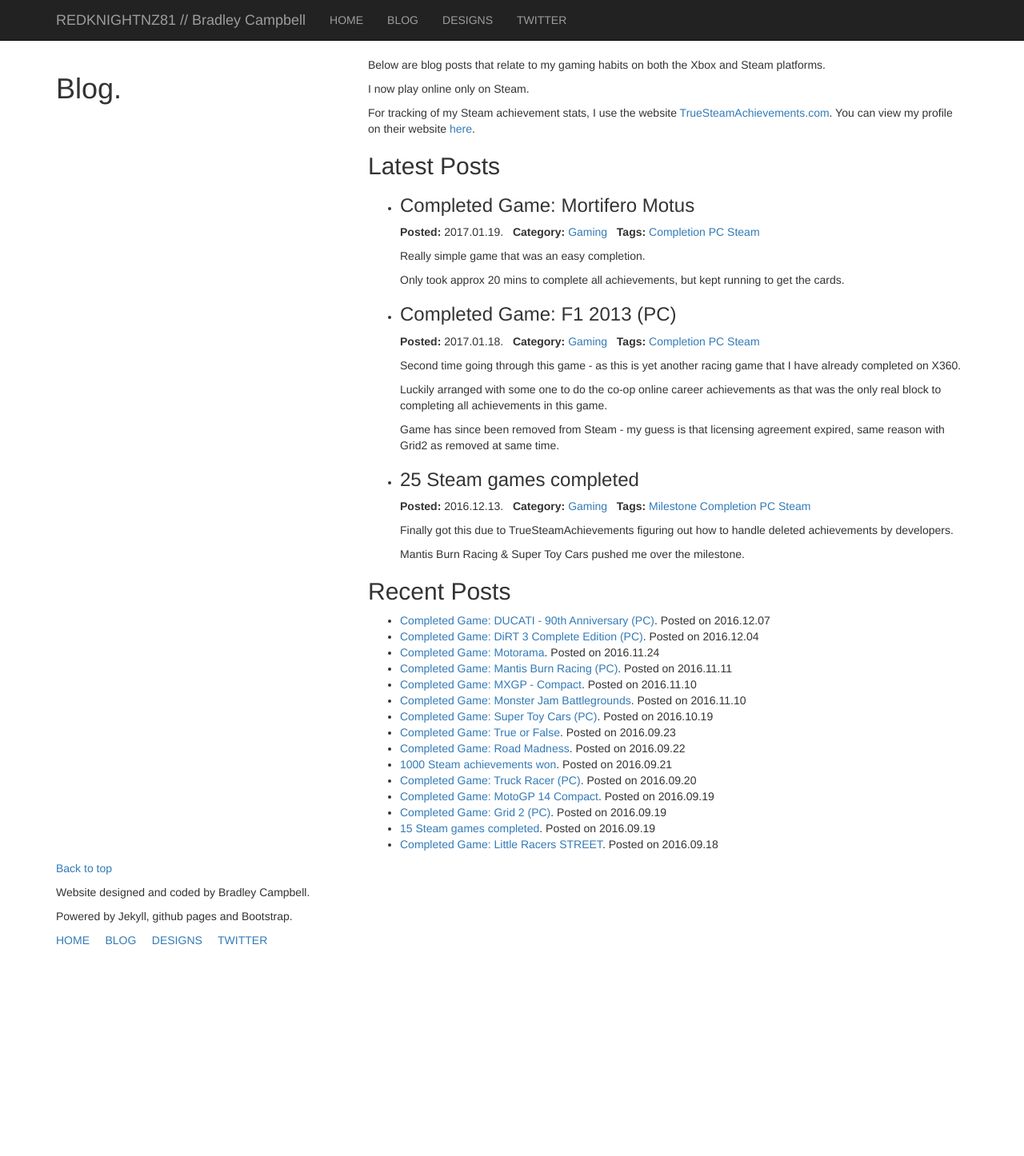
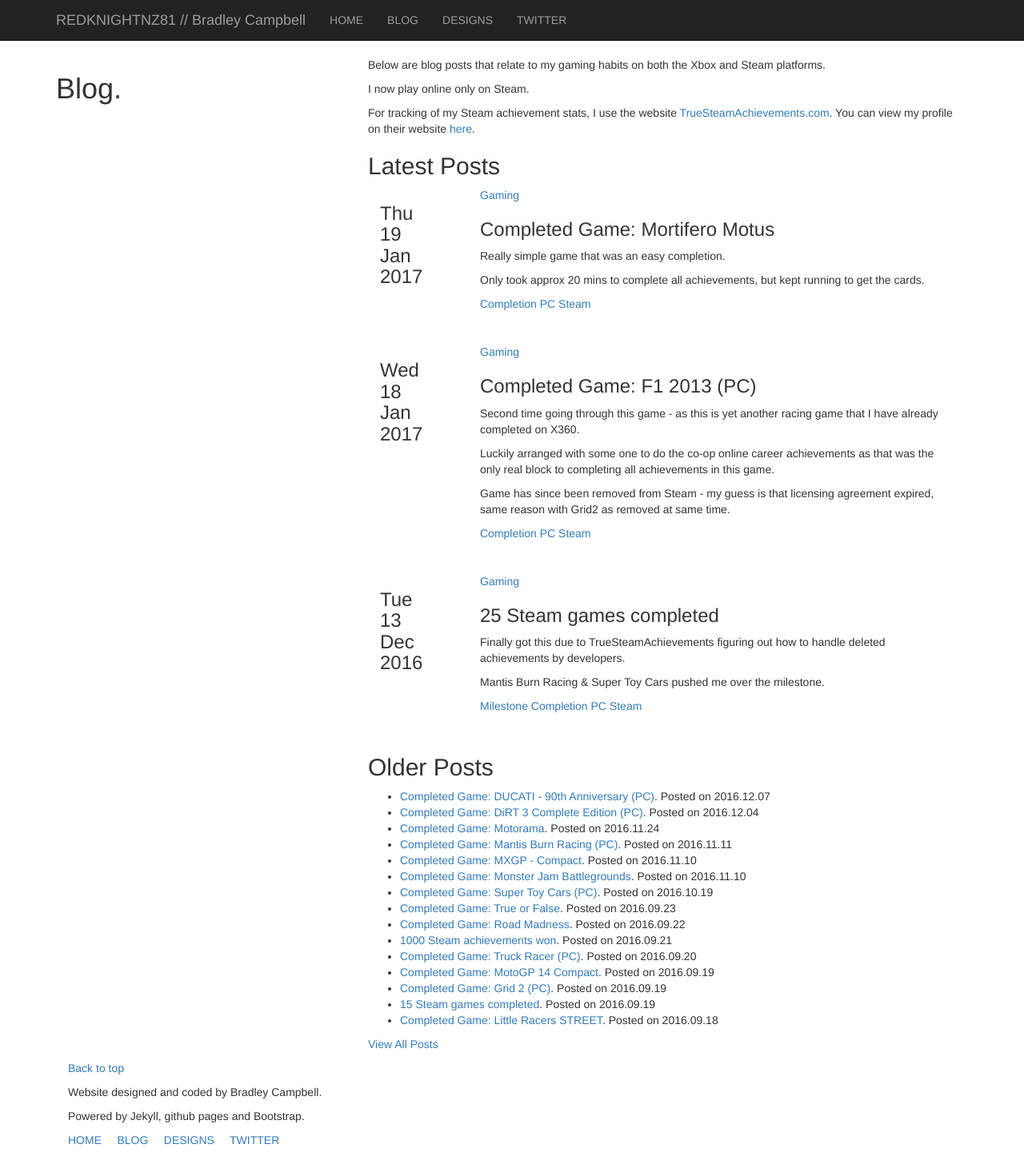
Before and after one commit to redknightnz81/redknightnz81.github.io, a Jekyll site: the page built from blog/index.html, in a window 1280 px wide. Shown: the whole page at 80% size. Built offline with Jekyll 4.4.1, drawn with Linux system fonts in a browser that asks for light colours; nearby versions of some CDN libraries; before the commit the page ends 1196 px from its top, so only the background shows below that.

Commit message:
2017.01.19.v12
New blog layout.

```diff
--- a/blog/index.html
+++ b/blog/index.html
@@ -89,25 +89,28 @@ title: Bradley Campbell's Blog
 		<p>I now play online only on Steam.</p>
 		<p>For tracking of my Steam achievement stats, I use the website <a href = "http://www.truesteamachievements.com" target = "_blank">TrueSteamAchievements.com</a>.  You can view my profile on their website <a href = "https://truesteamachievements.com/gamer/redknightnz81" target = "_blank">here</a>.</p>
 		<h2>Latest Posts</h2>
-		<ul class="posts">
+		<div class = "blog-most-recent-posts">
 {% for post in site.posts limit:3%}
-			<li>
+			<div class="col-xs-12 col-md-2">
+				<h3>{{ post.date | date: "%a" }}<br class = "hidden-xs hidden-sm" /> {{ post.date | date: "%-d" }}<br  class = "hidden-xs hidden-sm" /> {{ post.date | date: "%b" }}<br class = "hidden-xs hidden-sm" /> {{ post.date | date: "%Y" }}</h3>
+			</div>
+			<div class="col-xs-12 col-md-10">
+				<p class = "hidden-xs hidden-sm current-blog-post-categories">{% for category in post.category %}<a href="/blog/category/#{{ category | slugify }}">{{ category }}</a>&nbsp;{% endfor %}</p>
 				<h3>{{ post.title }}</h3>
-				<p>
-					<strong>Posted:</strong> {{ post.date | date: "%Y.%m.%d" }}.&nbsp;&nbsp;
-					<strong>Category:</strong> {% for category in post.category %}<a href="/blog/category/#{{ category | slugify }}">{{ category }}</a>&nbsp;{% endfor %}&nbsp;
-					<strong>Tags:</strong> {% for tag in post.tags %}<a href="/blog/tag/#{{ tag | slugify }}">{{ tag }}</a>&nbsp;{% endfor %}
-				</p>
 				<p>{{ post.content }}</p>
-			</li>
+				<p class = "hidden-xs hidden-sm current-blog-post-tags">{% for tag in post.tags %}<a href="/blog/tag/#{{ tag | slugify }}">{{ tag }}</a>&nbsp;{% endfor %}</p>
+			</div>
+			<p>&nbsp;</p>
 {% endfor %}
 		</ul>
-		<h2>Recent Posts</h2>
+		<h2>Older Posts</h2>
 		<ul class="posts">
 {% for post in site.posts offset:3 limit:15 %}
 			<li><a href="{{ post.url }}.html" title="{{ post.title }}">{{ post.title }}</a>. Posted on <span>{{ post.date | date: "%Y.%m.%d" }}</span></li>
 {% endfor %}
 		</ul>
 
+		<p><a href = "/blog/archives/">View All Posts</a></p>
+
 	</div>
 </div>
```
